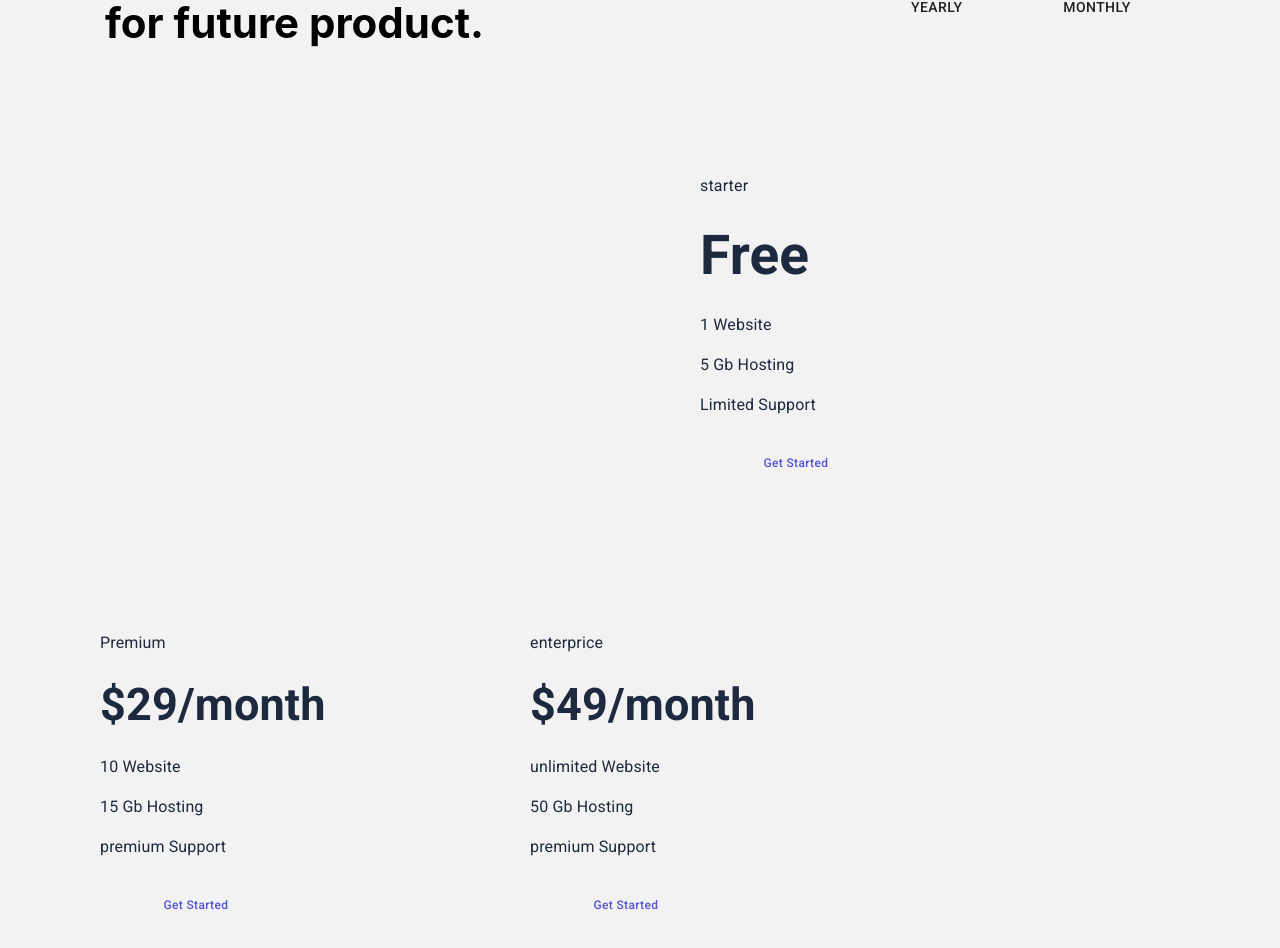
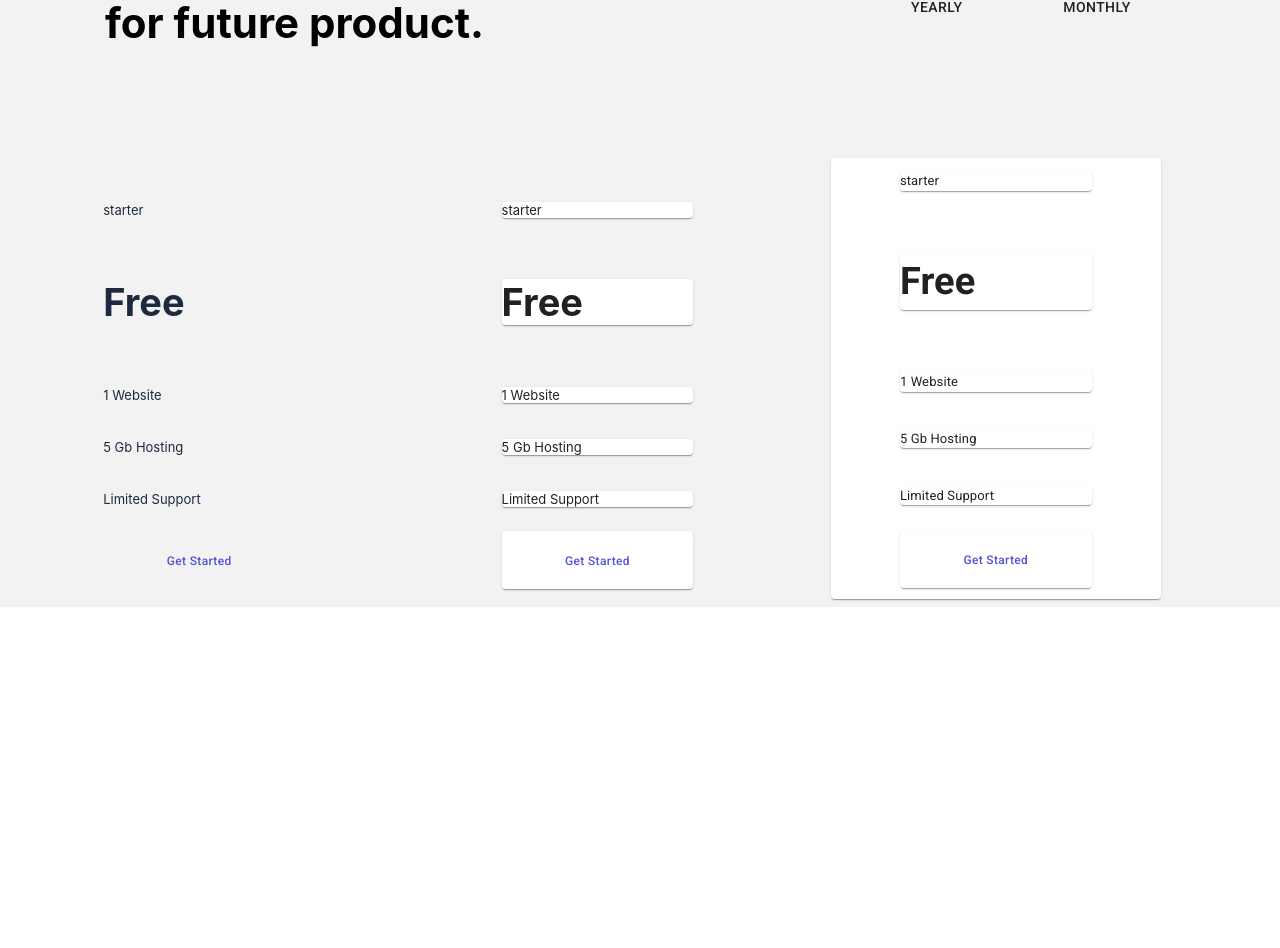
Before and after one commit to Mamoor000khan/Logoipsum-react-app, a React (Create React App) app: page / in a window 1280 px wide. Shown: the part 2767-3715 px from the top of the page. After the commit the page ends 3374 px from the top, so only its background shows below. Built offline with nearby package versions, Linux system fonts and the light colour scheme.

Commit message:
pricing Pack

```diff
--- a/src/components/pricing/pricingpack.js
+++ b/src/components/pricing/pricingpack.js
@@ -9,24 +9,25 @@ import { Typography } from '@material-ui/core';
 
 const useStyles = makeStyles((theme) => ({
   root: {
-    flexGrow: 1,
-
+    width:'1211px',
   },
 
   packItem: {
             width:'330px',
-             textAlign:'centre',
+            display: 'grid',
+            justifyContent:'center',
             height:'441px',
             // borderRadius:'10px',
-            marginLeft:'100px',
-            lineHight:'45px',
+            // marginLeft:'100px',
+            fontSize:'13px',
+            // lineHight:'45px',
             color:'#696871',
             color:'#1D293F',
 
         '&:hover':{
                 backgroundColor:'#FF7143',
                 color:'#fff',
-                height:'380px',
+                // height:'380px',
                 borderRadius: '15px 15px 15px 15px',
             },
          },
@@ -35,37 +36,58 @@ const useStyles = makeStyles((theme) => ({
     height: 441,
     width: 330,
   },
-  control: {
-    padding: theme.spacing(2),
-  },
+
 }));
 
 export default function SpacingGrid() {
-  // const [spacing, setSpacing] = React.useState(2);
+
    const classes = useStyles();
 
-  // const handleChange = (event) => {
-  //   setSpacing(Number(event.target.value));
-  // };
+
 
   return (
     <Grid container className={classes.root} spacing={2}>
       <Grid item xs={12} md={12}>
-        <Grid container >
+        <Grid container style={{display:'flex', justifyContent:'space-around'}}>
 
-            <Grid  item >
-              <Typography className={classes.packItem} style={{marginLeft:'700px'}}>
-                     <p>starter</p>
-                         <p>
-                           <b style={{fontSize:'55px'}}>Free</b></p>
-                         <p>1 Website</p>
-                         <p>5 Gb Hosting</p>
-                         <p>Limited Support</p>
-                           <StartedBtn/>
+
+              <Grid className={classes.packItem} >
+                  <Grid ><p style={{marginTop:'44px'}}>starter</p></Grid>
+                  <Grid><b style={{fontSize:'38px'}}><p>Free</p></b></Grid>
+                   <Grid>     <p>1 Website</p></Grid>
+                   <Grid>  <p>5 Gb Hosting</p></Grid>
+                   <Grid> <p>Limited Support</p></Grid>
+                   <Grid>  <StartedBtn/></Grid>
+              </Grid>
+
+
+
+              <Grid className={classes.packItem} >
+                  <Grid ><Paper><p style={{marginTop:'44px'}}>starter</p></Paper></Grid>
+                  <Grid><Paper><b style={{fontSize:'38px'}}><p>Free</p></b></Paper></Grid>
+                   <Grid>   <Paper>   <p>1 Website</p></Paper></Grid>
+                   <Grid><Paper>  <p>5 Gb Hosting</p></Paper></Grid>
+                   <Grid> <Paper><p>Limited Support</p></Paper></Grid>
+                   <Grid> <Paper> <StartedBtn/></Paper></Grid>
+              </Grid>
+
+
+            <Grid><Paper>
+              <Typography className={classes.packItem} >
+                  <Grid ><Paper><p>starter</p></Paper></Grid>
+                  <Grid><Paper><b style={{fontSize:'38px'}}><p>Free</p></b></Paper></Grid>
+                   <Grid>   <Paper>   <p>1 Website</p></Paper></Grid>
+                   <Grid><Paper>  <p>5 Gb Hosting</p></Paper></Grid>
+                   <Grid> <Paper><p>Limited Support</p></Paper></Grid>
+                   <Grid> <Paper> <StartedBtn/></Paper></Grid>
               </Typography>
+              </Paper>
             </Grid>
 
-            <Grid  item style={{textAlign:'centre'}}>
+
+
+
+            {/* <Grid  item style={{textAlign:'centre'}}>
              <Typography className={classes.packItem}>
              <p>Premium</p>
            <p>
@@ -87,7 +109,7 @@ export default function SpacingGrid() {
             <p>premium Support</p>
              <StartedBtn/>
             </Typography>
-            </Grid>
+            </Grid> */}
 
         </Grid>
       </Grid>
```
